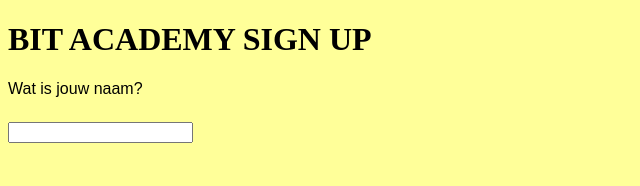
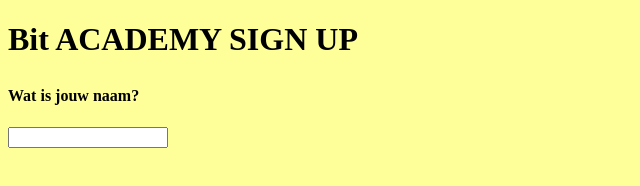
Before and after one commit to GTY208/Input-5573980d, a plain HTML site: page index.html in a window 1280 px wide. Shown: the whole page, without its empty margins (0-640 px from the left). Drawn offline with Linux system fonts and the light colour scheme.

Commit message:
Uitwerking van de exercise

```diff
--- a/index.html
+++ b/index.html
@@ -7,9 +7,10 @@
 	<title>Gideon's website</title>
 </head>
 <body>
-    <h4><font size="6">BIT ACADEMY SIGN UP</font><br /></h4>
-    <h4><label for="name">Wat is jouw naam?</label></h4>
-    <input type="text" id="name" name="name" required
-     minlength="3" maxlength="15">
+	<p><H1>Bit ACADEMY SIGN UP</H1></p>
+	<h2><font size="3">Wat is jouw naam?<br /></h2>
+	<input type="text" id="name" name="name" required
+       minlength="2" maxlength="15" size="15">
+
 </body>
 </html>
--- a/style.css
+++ b/style.css
@@ -1,13 +1,9 @@
-label {
-    display: block;
-    font: 1rem 'Fira Sans', sans-serif;
-}
 
-input,
-label {
-    margin: .2rem 0;
-}
 
 body {
         background-color:#FFFF99;
 }
+
+input {
+width: 12%;
+}
```
